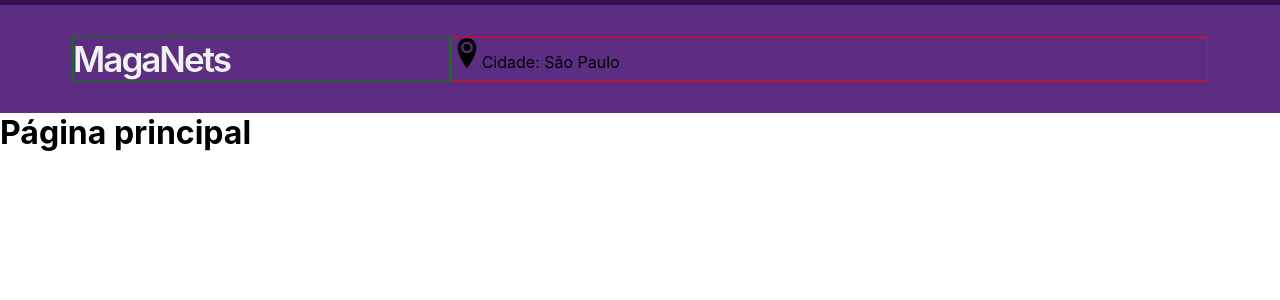
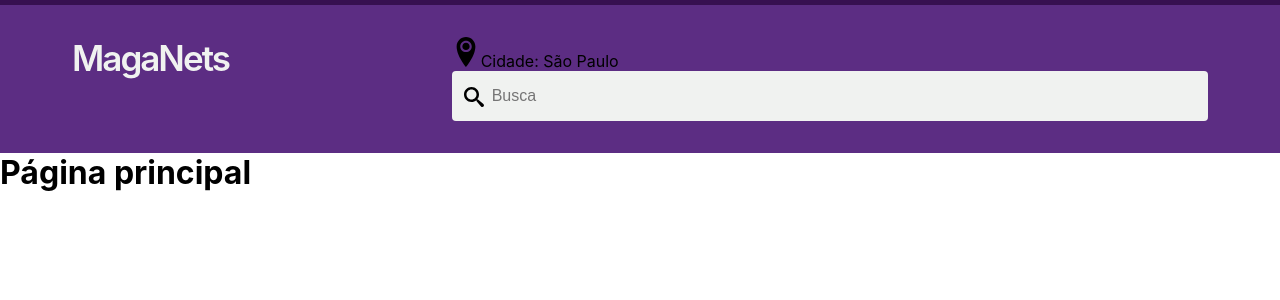
Before and after one commit to Ueslen-dev/maganets-client, a Next.js app: page / in a window 1280 px wide. Shown: the top 300 px of the page. Built offline with nearby package versions, Linux system fonts and the light colour scheme.

Commit message:
create component <Search/>

```diff
--- a/src/components/Header/index.tsx
+++ b/src/components/Header/index.tsx
@@ -3,6 +3,7 @@ import { ImLocation2 as ImLocation2Icon } from 'react-icons/im';
 import Logo from 'components/Logo';
 import TextIcon from 'components/TextIcon';
 import Container from 'components/Container';
+import Search from 'components/Search';
 
 import * as S from './styles';
 
@@ -10,15 +11,16 @@ const Header = () => (
   <S.Wrapper>
     <Container>
       <S.Content>
-        <S.SectionLogo>
+        <S.LogoArticle>
           <Logo />
-        </S.SectionLogo>
-        <S.SectionSearch>
+        </S.LogoArticle>
+        <S.SearchArticle>
           <TextIcon
             name="Cidade: São Paulo"
             icon={<ImLocation2Icon size={30} />}
           />
-        </S.SectionSearch>
+          <Search placeholder="Busca" />
+        </S.SearchArticle>
       </S.Content>
     </Container>
   </S.Wrapper>
--- a/src/components/Header/styles.ts
+++ b/src/components/Header/styles.ts
@@ -18,10 +18,6 @@ export const Content = styled.section`
   `}
 `;
 
-export const SectionLogo = styled.section`
-  border: 1px solid green;
-`;
+export const LogoArticle = styled.article``;
 
-export const SectionSearch = styled.section`
-  border: 1px solid red;
-`;
+export const SearchArticle = styled.article``;
--- /dev/null
+++ b/src/components/Search/index.tsx
@@ -0,0 +1,22 @@
+import { ChangeEvent } from 'react';
+import * as S from './styles';
+import { ImSearch as ImSearchIcon } from 'react-icons/im';
+
+type Props = {
+  placeholder?: string;
+  value?: string | number;
+  onChange?: (event: ChangeEvent<HTMLInputElement>) => void;
+};
+const Search = ({ placeholder, value, onChange }: Props) => {
+  const iconSize = 20;
+
+  return (
+    <S.Wrapper>
+      <S.Icon>
+        <ImSearchIcon className="icon" size={iconSize} />
+      </S.Icon>
+      <S.Search placeholder={placeholder} value={value} onChange={onChange} />
+    </S.Wrapper>
+  );
+};
+export default Search;
--- /dev/null
+++ b/src/components/Search/styles.ts
@@ -0,0 +1,48 @@
+import styled, { css } from 'styled-components';
+
+export const Wrapper = styled.main`
+  width: 100%;
+  display: flex;
+`;
+
+export const Search = styled.input`
+  width: 100%;
+  border: none;
+  height: 50px;
+  margin-left: -35px;
+
+  ${({ theme }) => css`
+    padding: ${theme.spacings.xsmall} ${theme.spacings.large};
+    background-color: ${theme.colors.white};
+    border-radius: ${theme.border.radius};
+    font-size: ${theme.font.sizes.medium};
+    color: ${theme.colors.black};
+
+    &:focus {
+      border: 1px solid ${theme.colors.primaryDark};
+      outline: none;
+    }
+  `}
+`;
+
+export const Icon = styled.button`
+  height: 40px;
+  display: flex;
+  align-items: center;
+  justify-content: center;
+  position: relative;
+  float: left;
+  left: 5px;
+  top: 6px;
+  border: none;
+  cursor: pointer;
+
+  ${({ theme }) => css`
+    background-color: ${theme.colors.white};
+    padding: ${theme.spacings.xxsmall};
+
+    .icon {
+      color: ${theme.colors.black};
+    }
+  `}
+`;
```
Also changed, not shown: src/components/Search/stories.tsx (added, +10 -0 lines), src/components/Search/test.tsx (added, +14 -0 lines), 1 other file (tests, documents, lock files or other folders).
